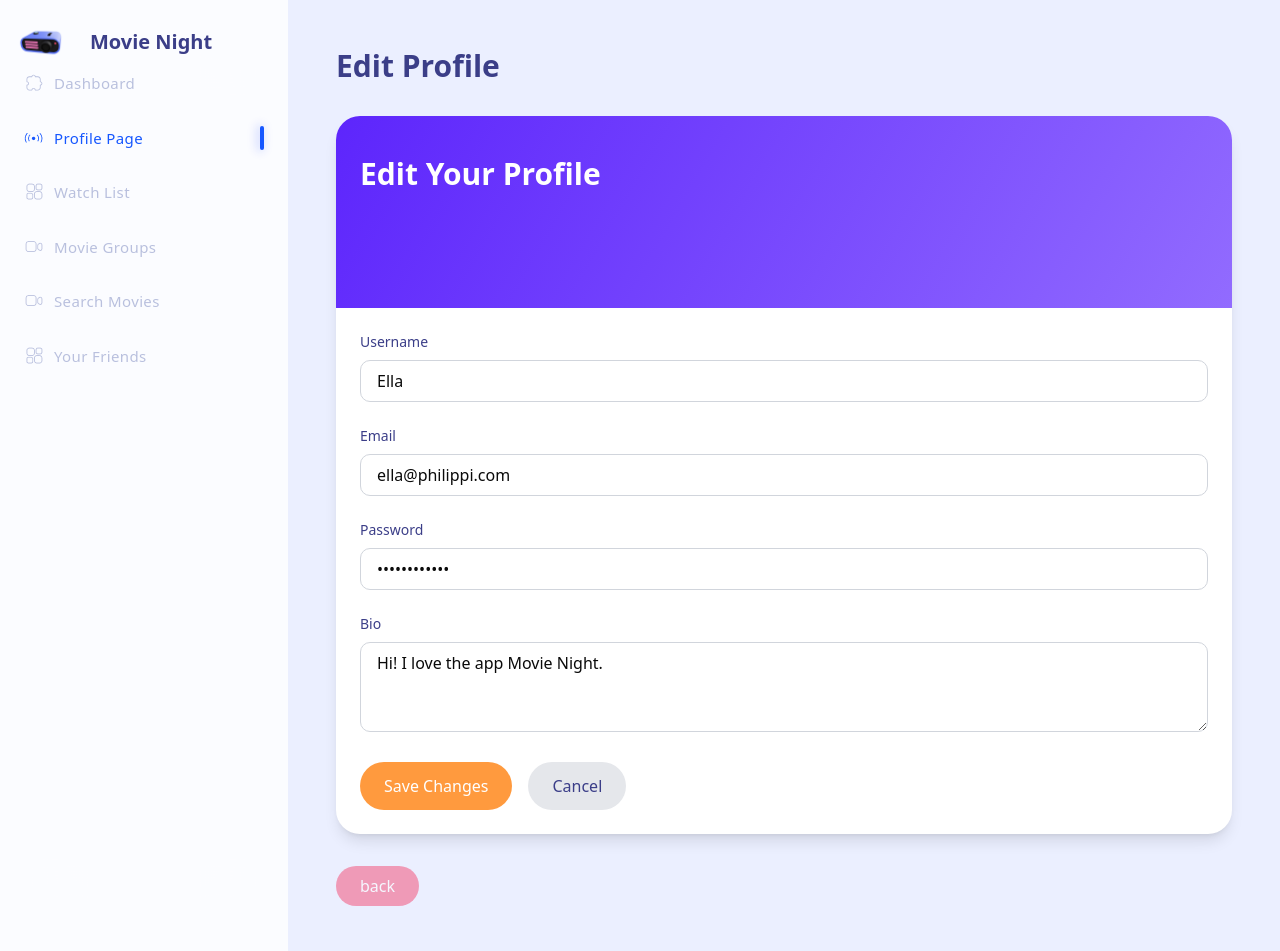
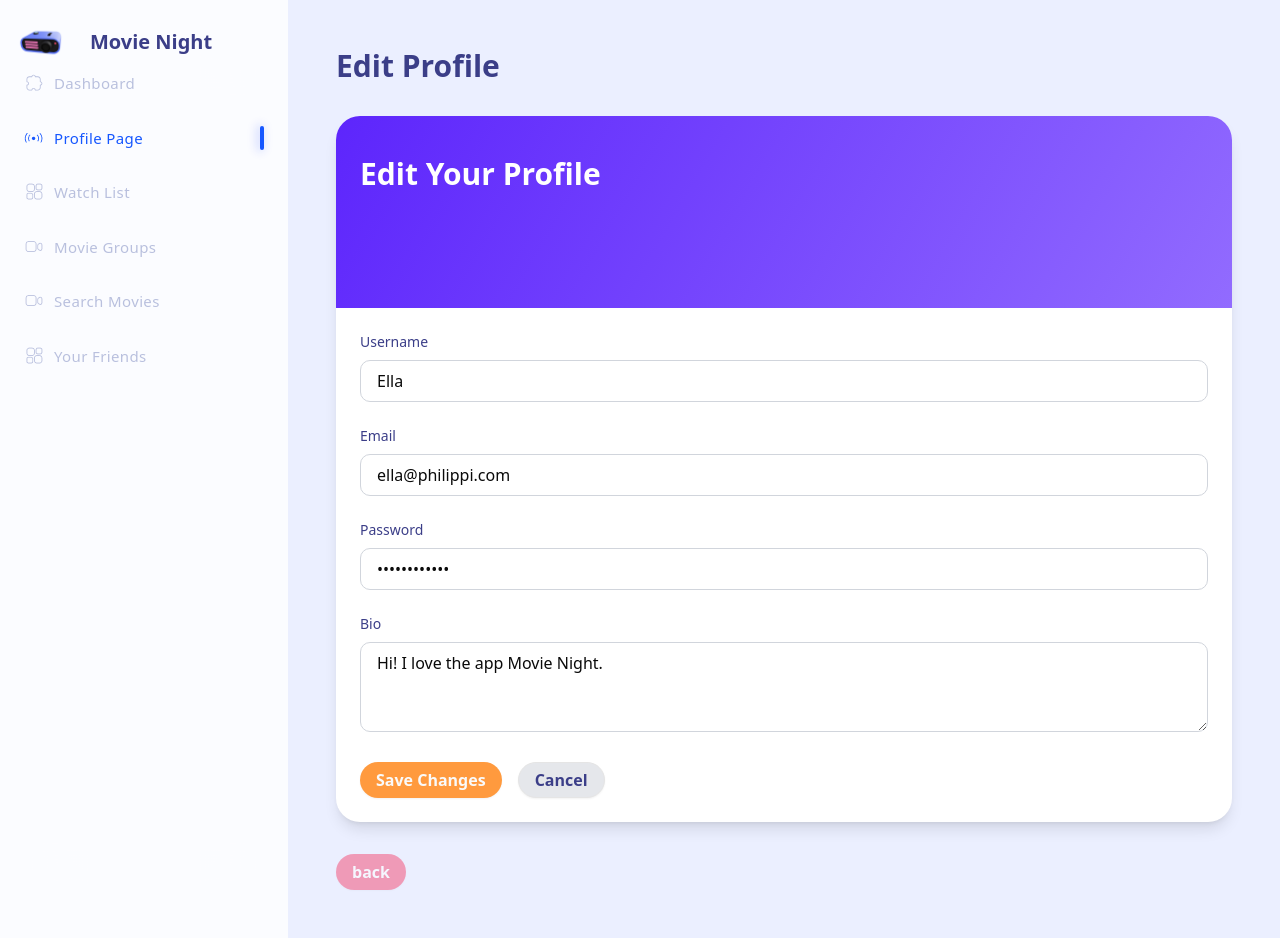
Before and after one commit to minnaheim/group_19_client, a Next.js app: page /users/1/edit_profile in a window 1280 px wide. Shown: the top 951 px of the page. Built offline with nearby package versions, Linux system fonts and the light colour scheme; no server answers.

Commit message:
updated current pages with the button component

```diff
--- a/src/app/users/[id]/edit_profile/page.tsx
+++ b/src/app/users/[id]/edit_profile/page.tsx
@@ -7,6 +7,7 @@ import useLocalStorage from "@/hooks/useLocalStorage";
 import { ApplicationError } from "@/types/error";
 import { useApi } from "@/hooks/useApi";
 import Navigation from "../../../../components/ui/navigation";
+import { Button } from "../../../../components/ui/button";
 
 const EditProfile: React.FC = () => {
     const { id } = useParams();
@@ -23,8 +24,6 @@ const EditProfile: React.FC = () => {
     const [password, setPassword] = useState<string>("");
     const [bio, setBio] = useState<string>("");
 
-
-
     // Auth check
     const {
         value: token,
@@ -33,9 +32,6 @@ const EditProfile: React.FC = () => {
     const {
         value: userId,
     } = useLocalStorage<string>("userId", "");
-
-
-
 
     const handleCancel = () => {
         router.push(`/users/${id}/profile`);
@@ -167,8 +163,6 @@ const EditProfile: React.FC = () => {
         fetchUser();
     }, [id, apiService, token, userId]);
 
-
-
     if (loading) {
         return (
             <div className="flex justify-center items-center py-12">
@@ -251,40 +245,36 @@ const EditProfile: React.FC = () => {
                             />
                         </div>
 
-
-
-
                         <div className="flex space-x-4">
-                            <button
+                            <Button
                                 type="submit"
-                                className="bg-[#ff9a3e] text-white font-medium px-6 py-3 rounded-full hover:bg-[#e88b35] transition-colors"
+                                variant="default"
+                                className="bg-[#ff9a3e] hover:bg-[#e88b35]"
                             >
                                 Save Changes
-                            </button>
-                            <button
+                            </Button>
+                            <Button
                                 type="button"
+                                variant="outline"
+                                className="bg-gray-200 text-[#3b3e88] hover:bg-gray-300"
                                 onClick={handleCancel}
-                                className="bg-gray-200 text-[#3b3e88] font-medium px-6 py-3 rounded-full hover:bg-gray-300 transition-colors"
                             >
                                 Cancel
-                            </button>
+                            </Button>
                         </div>
                     </form>
                 </div>
 
-                <button
-                    className="mt-8 bg-[#f44771] opacity-50 text-white font-medium px-6 py-2 rounded-full hover:bg-[#e03e65] hover:opacity-60 transition-colors"
+                <Button
+                    variant="destructive"
+                    className="mt-8 bg-[#f44771] opacity-50 hover:bg-[#e03e65] hover:opacity-60"
                     onClick={handleCancel}
                 >
                     back
-                </button>
+                </Button>
             </div>
         </div>
     );
 };
 
-
-
-
-
 export default EditProfile;
--- a/src/app/users/[id]/profile/page.tsx
+++ b/src/app/users/[id]/profile/page.tsx
@@ -10,12 +10,9 @@ import useLocalStorage from "@/hooks/useLocalStorage";
 import {ApplicationError} from "@/types/error";
 import {Movie} from "@/types/movie";
 import {useApi} from "@/hooks/useApi";
-
-
-
+import {Button} from "../../../../components/ui/button";
 
 const Profile: React.FC = () => {
-
     const { id } = useParams();
     const apiService = useApi();
     const router = useRouter();
@@ -24,7 +21,6 @@ const Profile: React.FC = () => {
     const [error, setError] = useState<string | null>(null);
 
     console.log(id);
-
 
     const {
         value: token,
@@ -35,27 +31,21 @@ const Profile: React.FC = () => {
     } = useLocalStorage<string>("userId", "");
 
     const handleEditProfile = () => {
-
         if (userId.valueOf() == id) {
             router.push(`/users/${id}/edit_profile`);
         } else {
             router.push(`/users/${id}/profile`);
             alert("You can only edit your own profile");
         }
-
-
     }
 
     const handleEditWatched = () => {
-
         if (userId.valueOf() == id) {
             router.push(`/users/${id}/seen_list`);
         } else {
             router.push(`/users/${id}/profile`);
             alert("You can only edit your own profile");
         }
-
-
     }
 
     const handleBack = () => {
@@ -69,7 +59,6 @@ const Profile: React.FC = () => {
             const fetchedUser: User = await apiService.get(`/profile/${id}`);
             setUser(fetchedUser);
         } catch (error: unknown) {
-
             if (error instanceof Error && "status" in error) {
                 const applicationError = error as ApplicationError;
                 alert(`Error: ${applicationError.message}`);
@@ -101,26 +90,26 @@ const Profile: React.FC = () => {
         }
     };
 
-
     useEffect(() => {
         fetchUser();
         fetchWatchedMovies();
     }, [id, apiService, token]);
 
     if (loading) {
-        return (<div className="flex justify-center items-center py-12">
+        return (
+            <div className="flex justify-center items-center py-12">
                 <div className="animate-spin rounded-full h-12 w-12 border-t-2 border-b-2 border-[#3b3e88]"></div>
             </div>
         )
     }
 
     if (error) {
-        return (<div className="text-red-500 text-center py-8">
+        return (
+            <div className="text-red-500 text-center py-8">
                 {error}
             </div>
         )
     }
-
 
     const mockMovies: Movie[] = [
         {
@@ -144,14 +133,6 @@ const Profile: React.FC = () => {
             trailerURL: "https://www.example.com/trailer2"
         }
     ];
-
-
-
-
-
-
-
-
 
     return (
         <div className="bg-[#ebefff] flex flex-col md:flex-row justify-center min-h-screen w-full">
@@ -203,10 +184,13 @@ const Profile: React.FC = () => {
                                 </p>
                             </div>
 
-
-                            <button className="bg-[#ff9a3e] text-white font-medium px-6 py-3 rounded-full" onClick={handleEditProfile}>
+                            <Button
+                                variant="default"
+                                className="bg-[#ff9a3e] hover:bg-[#ff9a3e]/90"
+                                onClick={handleEditProfile}
+                            >
                                 edit
-                            </button>
+                            </Button>
                         </div>
                     </div>
 
@@ -238,18 +222,23 @@ const Profile: React.FC = () => {
                             )}
                         </div>
 
-
-                        <button className="bg-[#ff9a3e] text-white font-medium px-6 py-3 rounded-full"
-                                onClick={handleEditWatched}>
+                        <Button
+                            variant="default"
+                            className="bg-[#ff9a3e] hover:bg-[#ff9a3e]/90"
+                            onClick={handleEditWatched}
+                        >
                             edit
-                        </button>
+                        </Button>
                     </div>
                 </div>
 
-                <button className="mt-8 bg-[#f44771] opacity-50 text-white font-medium px-6 py-2 rounded-full"
-                        onClick={handleBack}>
+                <Button
+                    variant="destructive"
+                    className="mt-8 bg-[#f44771] opacity-50 hover:bg-[#f44771]/60 hover:opacity-80"
+                    onClick={handleBack}
+                >
                     back
-                </button>
+                </Button>
             </div>
         </div>
     );
--- a/src/app/users/[id]/seen_list/page.tsx
+++ b/src/app/users/[id]/seen_list/page.tsx
@@ -185,8 +185,6 @@ const SeenList: React.FC = () => {
                 </div>
 
                 <div className="bg-white rounded-[30px] shadow-lg relative p-6 min-h-[500px] max-h-[70vh] overflow-y-auto">
-                    {/* Removed the hardcoded scrollbar */}
-                    {/* <div className="absolute w-[15px] h-[344px] top-[97px] right-[25px] bg-[#ccd0ff] rounded-[10px]"/> */}
 
                     {/* Movies */}
                     <div className="flex flex-wrap gap-6">
@@ -215,7 +213,7 @@ const SeenList: React.FC = () => {
                             </div>
                         ))}
 
-                        {/* Add Movie Button - always shown at the end */}
+                        {/* Add Movie Button*/}
                         {!isEditing && (
                             <div
                                 className="w-[71px] h-[107px] sm:w-[90px] sm:h-[135px] md:w-[120px] md:h-[180px] bg-[#ccd1ff] rounded-[10px] flex items-center justify-center cursor-pointer"
@@ -247,7 +245,7 @@ const SeenList: React.FC = () => {
                                     onClick={handleSaveChanges}
                                     disabled={selectedMoviesToRemove.length === 0}
                                 >
-                                    Save Changes ({selectedMoviesToRemove.length})
+                                    Remove {selectedMoviesToRemove.length} movie(s)
                                 </Button>
                             </>
                         ) : (
@@ -262,7 +260,7 @@ const SeenList: React.FC = () => {
 
                     {/* Back button */}
                     <Button
-                        variant="outline"
+                        variant="destructive"
                         className="mt-4"
                         onClick={() => router.push(`/users/${id}/profile`)}
                     >
```
